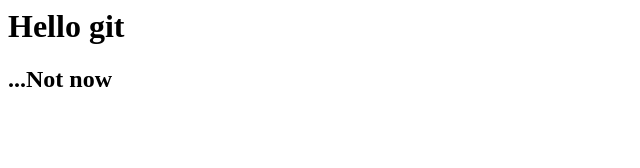
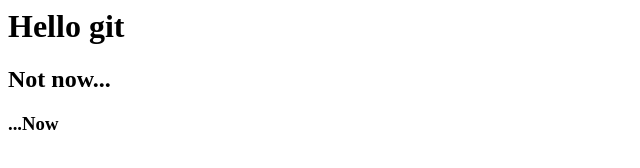
Before and after one commit to ProCodeZero/OldProgects, a plain HTML site: page index.html in a window 1280 px wide. Shown: the whole page, without its empty margins (0-640 px from the left). Drawn offline with Linux system fonts and the light colour scheme.

Commit message:
Add h3 tag to index.html

```diff
--- a/index.html
+++ b/index.html
@@ -1,2 +1,3 @@
 <h1>Hello git</h1>
-<h2>...Not now</h2>
+<h2>Not now...</h2>
+<h3>...Now</h3>
```
